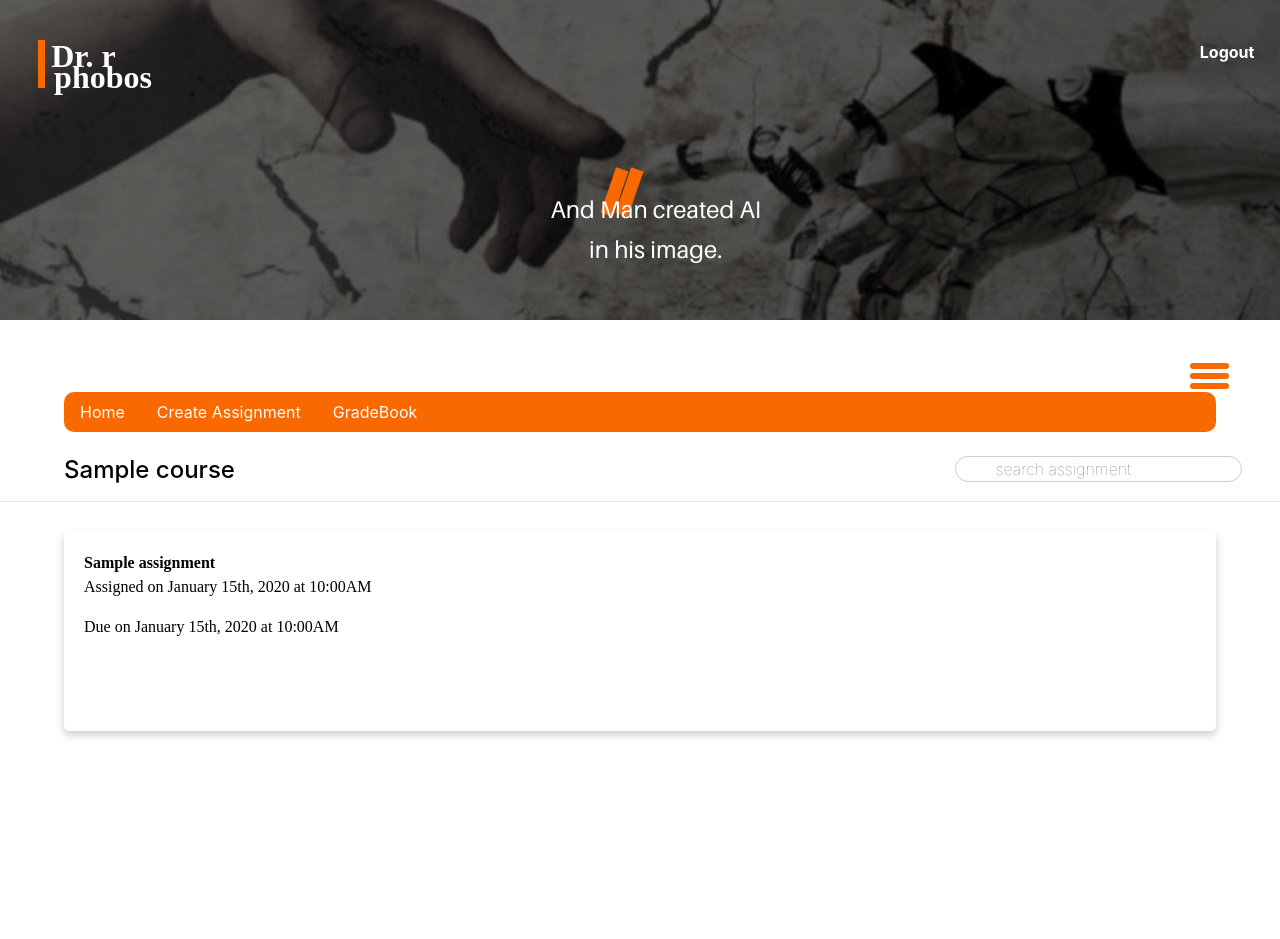
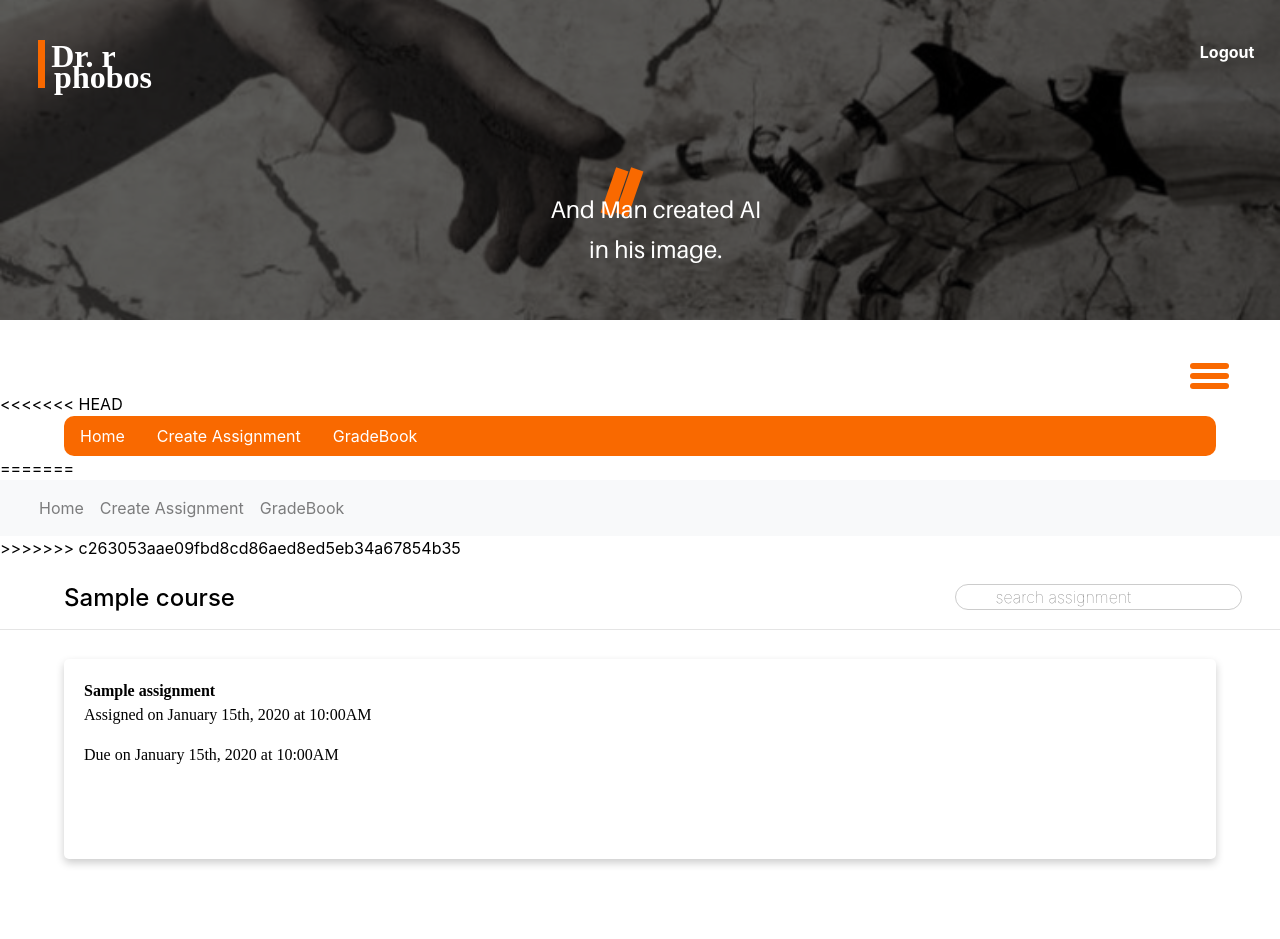
Before and after one commit to arielfayol37/Dr_R, a Django app: page /phobos/courses/1 in a window 1280 px wide. Before the commit the page ends 738 px from the top, so only its background shows below. Run offline with Django 4.2, Linux system fonts and the light colour scheme; a user stored in the database is signed in; tables that the repository leaves empty hold one stand-in row (values such as "Sample post"); some libraries are stand-ins or nearby versions.

Commit message:
just pulling

```diff
--- a/astros/views.py
+++ b/astros/views.py
@@ -61,7 +61,10 @@ def all_courses(request):
 @login_required(login_url='astros:login')
 def course_enroll(request, course_id, code):
     # Making sure the request is done by a Student.
-    student = get_object_or_404(Student, pk=request.user.pk)
+    try:
+        student = get_object_or_404(Student, pk=request.user.pk)
+    except:
+        return HttpResponse(json.dumps({'state':False, 'response': 'LOGIN FIRST'}))
     course = get_object_or_404(Course, pk = course_id)
     if not Enrollment.objects.filter(student=student, course=course).exists():
         # Checking whether code is valid.
--- a/deimos/static/deimos/css/style.css
+++ b/deimos/static/deimos/css/style.css
@@ -737,6 +737,8 @@ more than assignment display */
 
 .original-size {
   font-size: initial;
+  width: auto;
+  height: auto;
 }
 @keyframes blink {
   0%, 100% {
--- a/deimos/templates/deimos/answer_question.html
+++ b/deimos/templates/deimos/answer_question.html
@@ -230,9 +230,9 @@
                   {% elif question_dict.questtype == 'mp' %}
                       <input type="hidden" value="mp" class="question-type"/>
                       {% if not question_dict.question_student.success %}
-                        <div class="suggestion"> Match the following pairs </div>
+                        <div class="suggestion" style="width: 100%;"> Match the following pairs </div>
                       {% else %}
-                        <div class="suggestion"> You correctly matched the pairs. </div>
+                        <div class="suggestion" style="width: 100%;"> You correctly matched the pairs. </div>
                       {% endif %}
                       <div class="mp-section">
                           <!--Yet to be passed attempts -->
--- a/deimos/templates/deimos/course_management.html
+++ b/deimos/templates/deimos/course_management.html
@@ -10,7 +10,7 @@
         <li><a href="{% url 'deimos:index' %}">Home</a></li>
         <li><a href="{% url 'astros:course_info' course_id=course.id %}">Course Info</a></li>
         <li><a href="{% url 'deimos:search_question' %}">Search Question</a></li>
-        <li><a href="{% url 'deimos:practice_test_settings' course_id=course.id %}">Practice Test</a></li>
+        <!--<li><a href="{% url 'deimos:practice_test_settings' course_id=course.id %}">Practice Test</a></li>-->
     </ul>
 </div>
 
--- a/deimos/views.py
+++ b/deimos/views.py
@@ -591,6 +591,11 @@ def register(request):
         except:
             pass
         try:
+            s = Student.objects.get(username=username)
+            username = str(username) + str(random.randint(1, 10000000))
+        except Student.DoesNotExist:
+            pass
+        try:
             checking_student = Student.objects.get(email=email)
             if checking_student:
                 return render(request, "astros/register.html", {
--- a/phobos/static/phobos/css/style.css
+++ b/phobos/static/phobos/css/style.css
@@ -799,8 +799,8 @@ more than assignment display */
 
 .original-size {
   font-size: initial;
-  width: initial;
-  height: initial;
+  width: auto;
+  height: auto;
 }
 
 
--- a/phobos/templates/phobos/course_management.html
+++ b/phobos/templates/phobos/course_management.html
@@ -19,11 +19,28 @@
     </div>
 
 
+<<<<<<< HEAD
 <nav class="navbar-custom">
     <a class="nav-link home-btn" href="{% url 'phobos:index' %}">Home </a>
     <a class="nav-link view-notes-btn" href="{% url 'phobos:create_assignment' course_id=course.id %}">Create Assignment</a>
     <a class="nav-link gradebook-btn" href="{% url 'phobos:gradebook' course_id=course.id %}">GradeBook</a>
 </nav>
+=======
+<nav class="navbar navbar-expand-lg navbar-light bg-light navigation">
+    <div class="container-fluid">
+      <ul class="navbar-nav mr-auto" style="list-style: none; display:flex;">
+        <li class="nav-item " style="display:inline;">
+          <a class="nav-link home-btn" href="{% url 'phobos:course_management' course_id=course.id%}">Home </a>
+        </li>
+        <li class="nav-item" style="display:inline;">
+          <a class="nav-link view-notes-btn" href="{% url 'phobos:create_assignment' course_id=course.id %}">Create Assignment</a>
+        </li>
+        <li class="nav-item" style="display:inline;">
+            <a class="nav-link gradebook-btn" href="{% url 'phobos:gradebook' course_id=course.id %}">GradeBook</a>
+        </li>
+        </div>
+  </nav>
+>>>>>>> c263053aae09fbd8cd86aed8ed5eb34a67854b35
 
 <div class="sf-container">
     <input type="text" name="search" class="page-search search-field w-limit-50" data-name="assignment-name" placeholder="search assignment" />
--- a/phobos/urls.py
+++ b/phobos/urls.py
@@ -19,6 +19,7 @@ urlpatterns = [
     path('edit_question/<int:question_id>',views.edit_question,
          name='edit_question'
     ),
+    path('delete_question/<int:question_id>', views.delete_question, name='delete_question'),
     path('question_bank', views.question_bank, name='question_bank'),
     path('courses/<int:course_id>', views.course_management, name='course_management'),
     path('courses/<int:course_id>/create_assignment',\
--- a/phobos/views.py
+++ b/phobos/views.py
@@ -604,6 +604,21 @@ def create_question(request, assignment_id=None, question_nums_types=None):
         'assignment': assignment,
         'question_difficulties': question_difficulties
     })
+
+@transaction.atomic
+@login_required(login_url='astros:login')
+def delete_question(request, question_id):
+    # Making sure the request is done by a professor.
+    professor = get_object_or_404(Professor, pk=request.user.id)
+    question = get_object_or_404(Question, pk=question_id)
+    if not question.assignment.course.professors.filter(pk=request.user.pk).exists():
+        return HttpResponseForbidden('You are not authorized delete this question.')
+    # delete question
+    question.delete()
+    # redirect to assignment management
+    return HttpResponseRedirect(reverse("phobos:assignment_management",\
+                                            kwargs={'course_id':question.assignment.course.id,\
+                                                    'assignment_id':question.assignment.id}))
 
 # NOTE: The function below was to be useD for a better front end design of the export question functionality.
 # The function was to enable the prof select a course then select an assignment in that course.
```
Also changed, not shown: phobos/templates/phobos/question_view.html (+8 -2 lines), media/deimos/images/notes_images/20231013_171615.jpg (added), media/deimos/images/notes_images/20231030_092152.jpg (added), media/phobos/images/question_images/wave.jfif (added).
